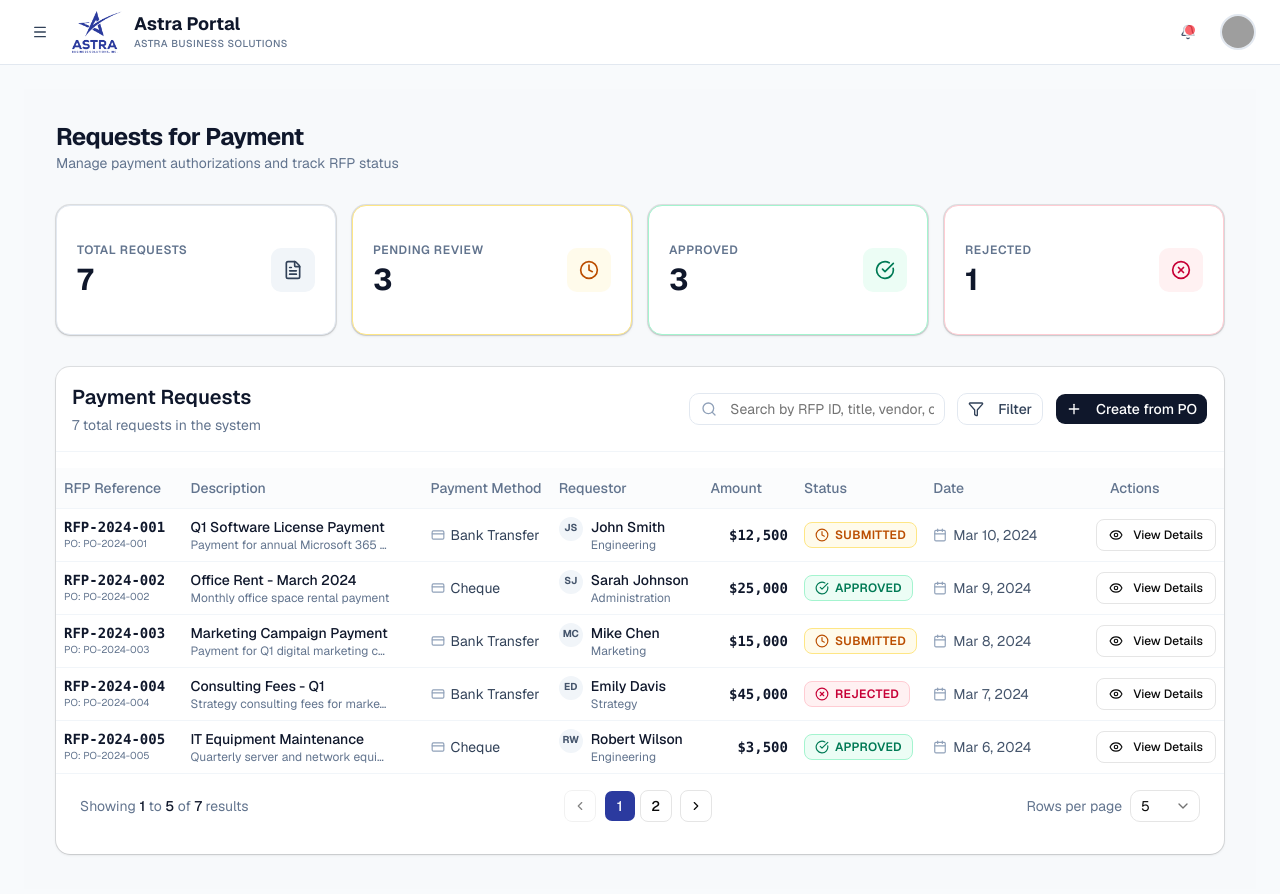
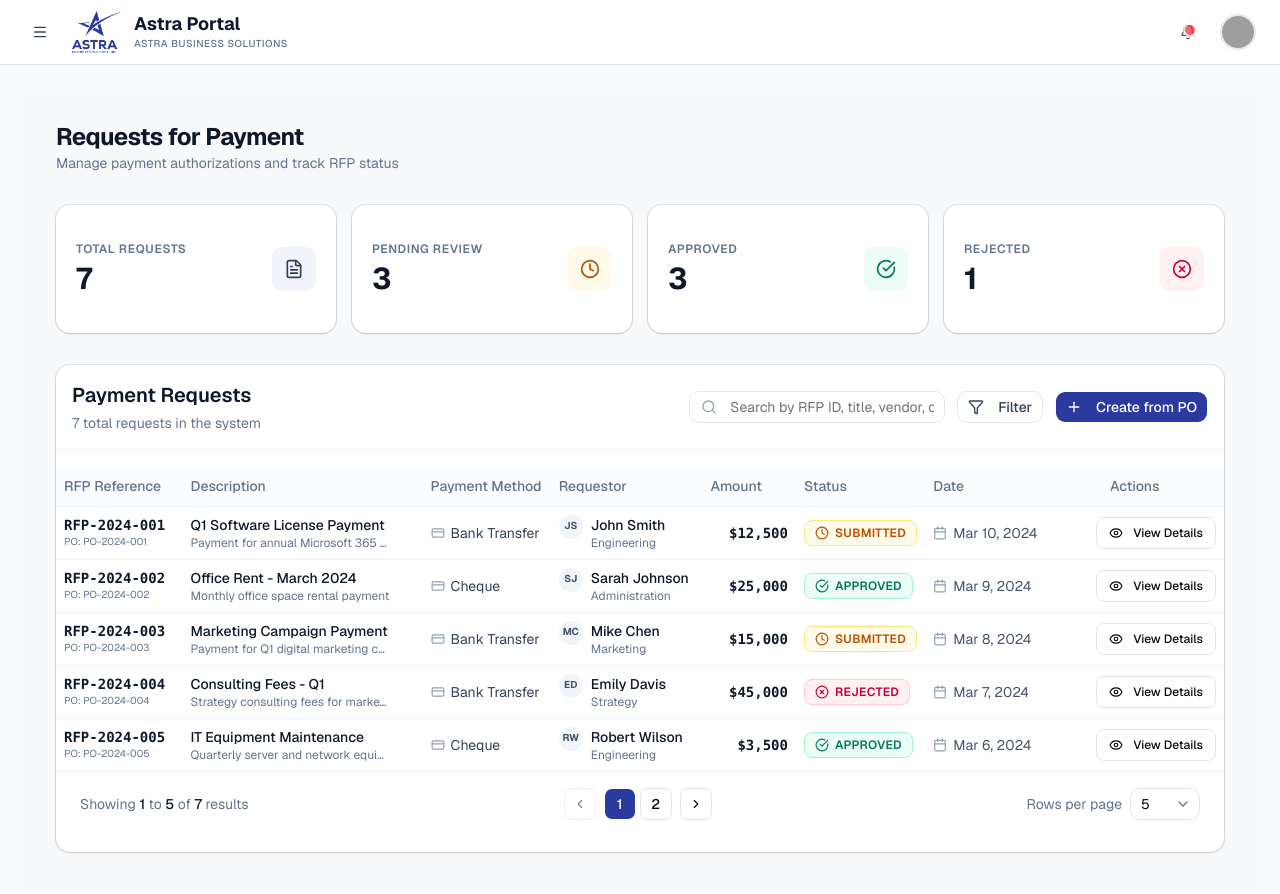
Before and after one commit to AllJacks1/rfp-system, a Next.js app: page /home/finance/request-for-payment in a window 1280 px wide. Shown: the top 894 px of the page. Built offline with nearby package versions, Linux system fonts and the light colour scheme; grey boxes are pictures that could not be loaded.

Commit message:
refactor(ui): polished branding

```diff
--- a/app/components/request-for-payment/RequestForPayment.tsx
+++ b/app/components/request-for-payment/RequestForPayment.tsx
@@ -735,7 +735,7 @@ export default function RequestForPayment() {
         {stats.map((stat) => (
           <Card
             key={stat.title}
-            className={`border ${stat.borderColor} shadow-sm bg-white`}
+            className={`shadow-sm bg-white`}
           >
             <CardContent className="p-5">
               <div className="flex items-center justify-between">
@@ -783,7 +783,7 @@ export default function RequestForPayment() {
         headerActions={
           <Button
             onClick={handleReviewOrders}
-            className="bg-slate-900 hover:bg-slate-800 text-white"
+            className="bg-[#2B3A9F] hover:bg-[#2B3A9F]/80 text-white"
           >
             <Plus className="mr-2 h-4 w-4" />
             Create from PO
```
